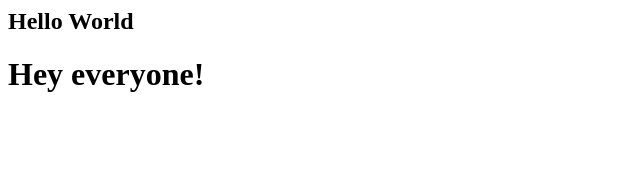
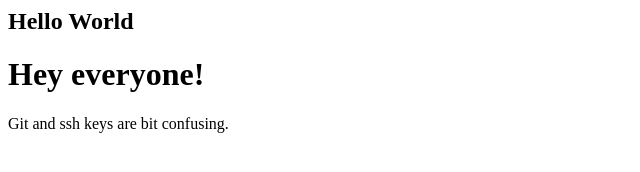
Before and after one commit to adhi17/git-demo-repo, a plain HTML site: page index.html in a window 1280 px wide. Shown: the whole page, without its empty margins (0-640 px from the left). Drawn offline with Linux system fonts and the light colour scheme.

Commit message:
added p tag in index.html

```diff
--- a/index.html
+++ b/index.html
@@ -1,4 +1,5 @@
 <div>
     <h2>Hello World</h2>
     <h1>Hey everyone!</h1>
+    <p>Git and ssh keys are bit confusing.</p>
 </div>
```
